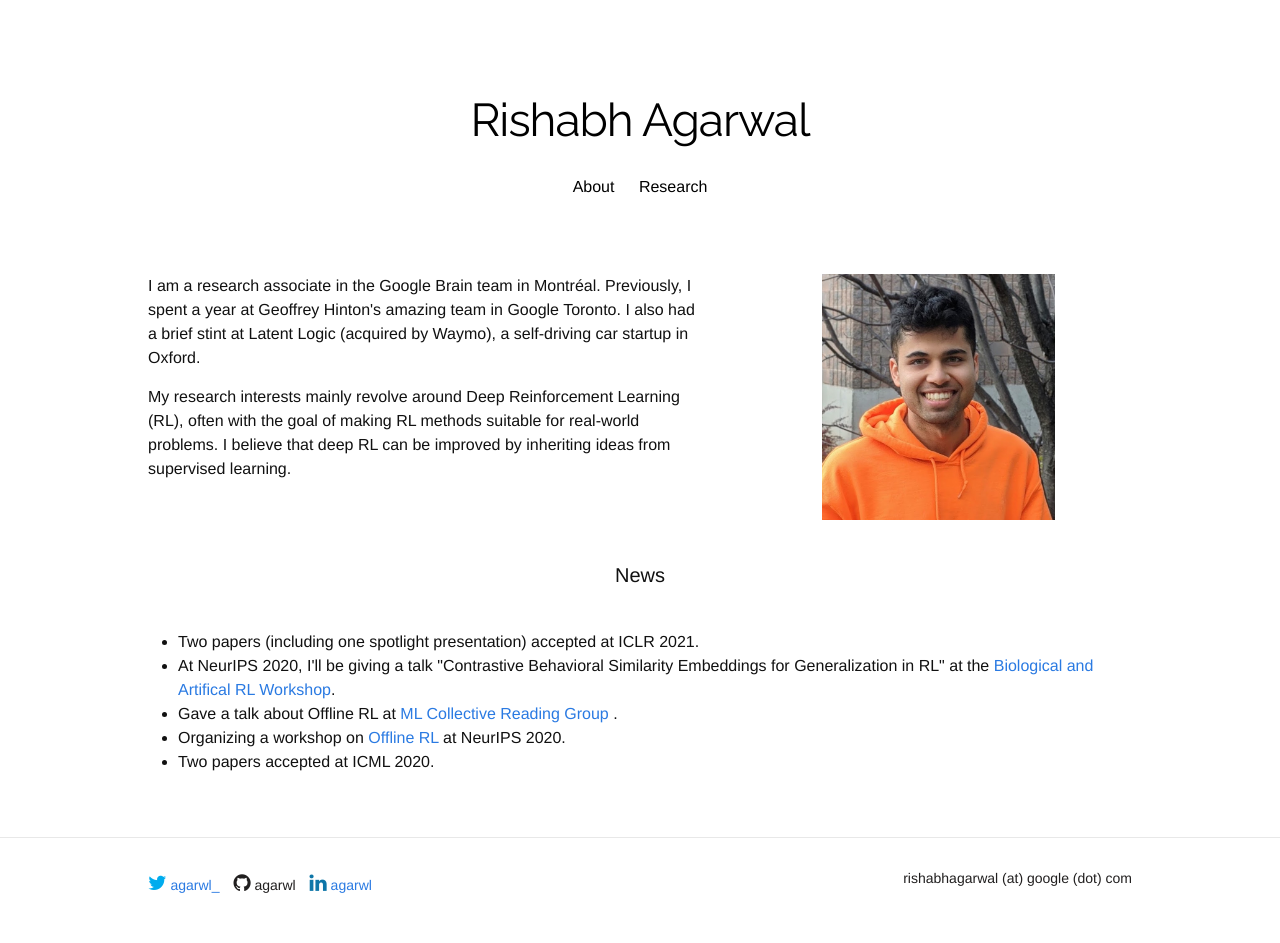
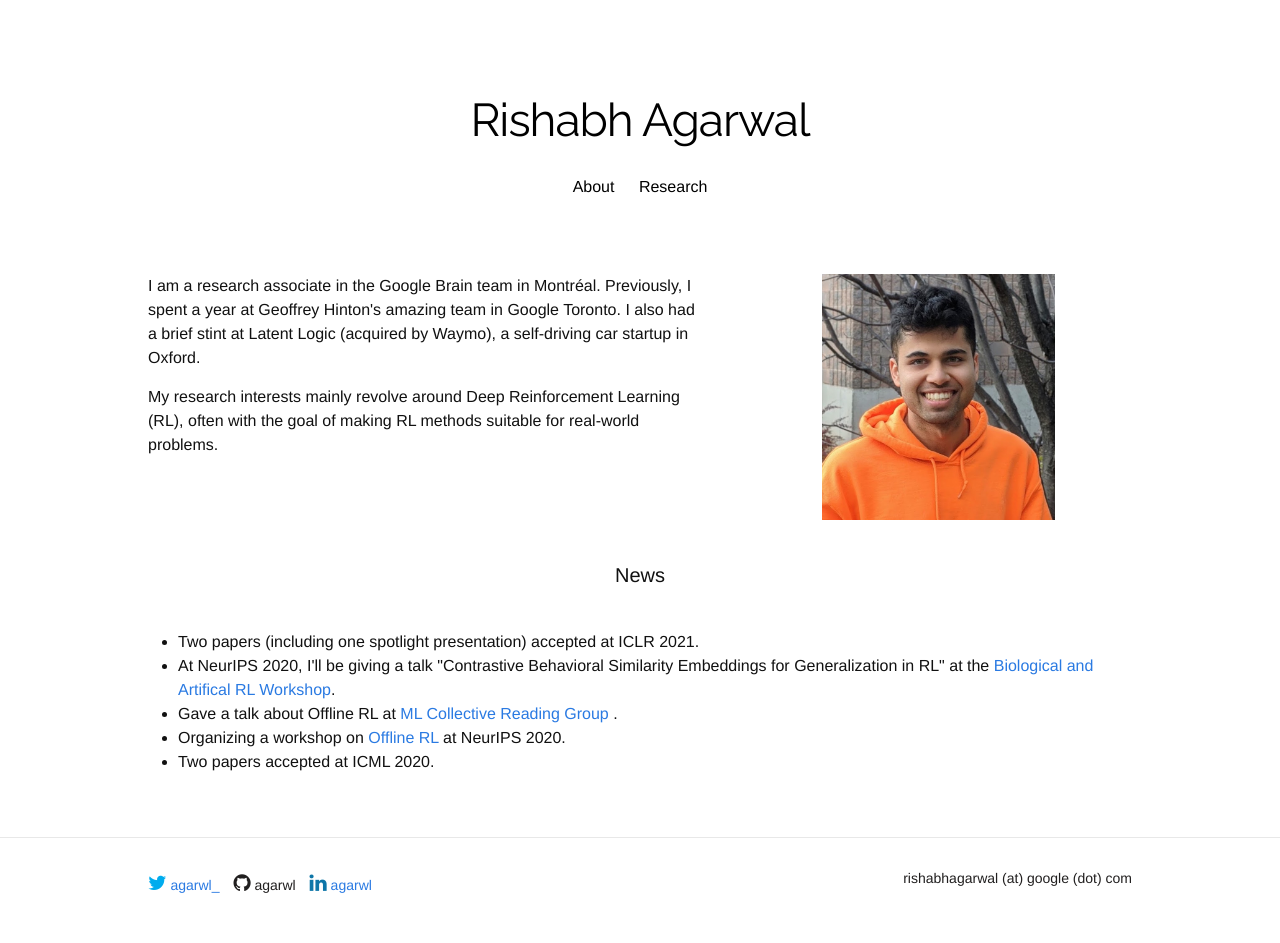
Before and after one commit to agarwl/agarwl.github.io, a Jekyll site: the page built from index.html, in a window 1280 px wide. Built offline with Jekyll 4.4.1, drawn with Linux system fonts in a browser that asks for light colours; nearby versions of some CDN libraries; some web fonts are replaced; a style sheet for code colours, icons or effects is not loaded.

Commit message:
Update index.html

```diff
--- a/index.html
+++ b/index.html
@@ -8,7 +8,7 @@
 	<div class="seven columns">
 		<p> I am a research associate in the Google Brain team in Montréal. Previously, I spent a year at Geoffrey Hinton's amazing team in Google Toronto. I also had a brief stint at Latent Logic (acquired by Waymo), a self-driving car startup in Oxford.</p>
 
-		<p> My research interests mainly revolve around Deep Reinforcement Learning (RL), often with the goal of making RL methods suitable for real-world problems. I believe that deep RL can be improved by inheriting ideas from supervised learning.</p>
+		<p> My research interests mainly revolve around Deep Reinforcement Learning (RL), often with the goal of making RL methods suitable for real-world problems. </p>
 
 <!-- 		<center class="prof-summary"> <h1 class="page-heading"><a class="post-link " href="/about">Professional Summary</a> </h1></center> -->
 	</div>
```
